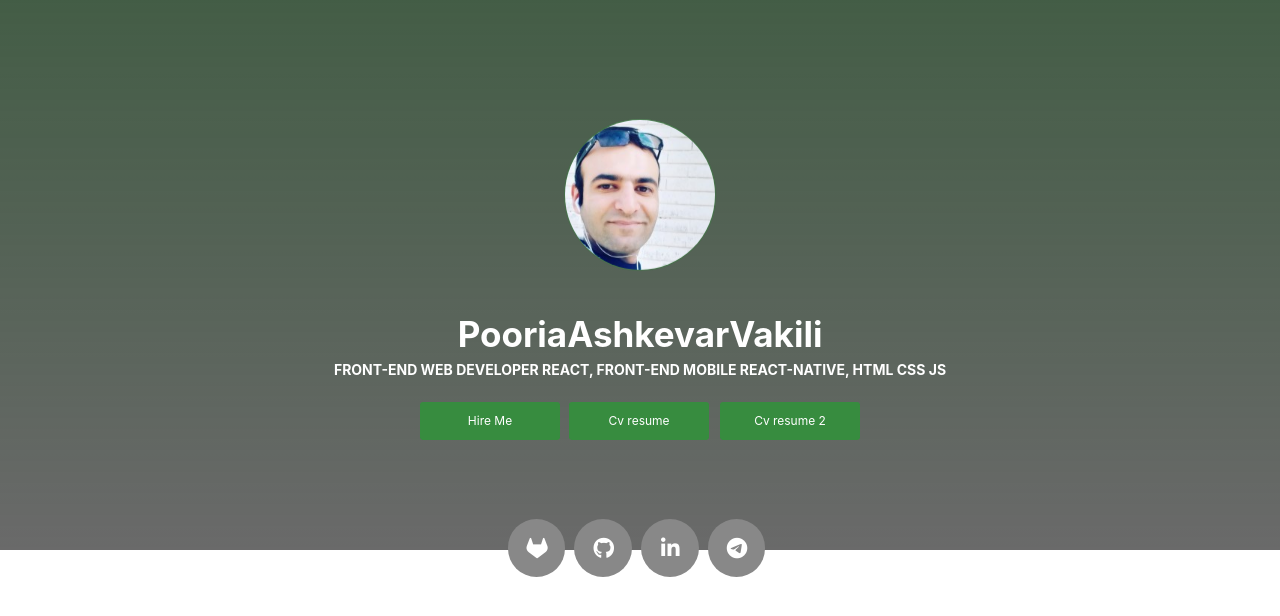
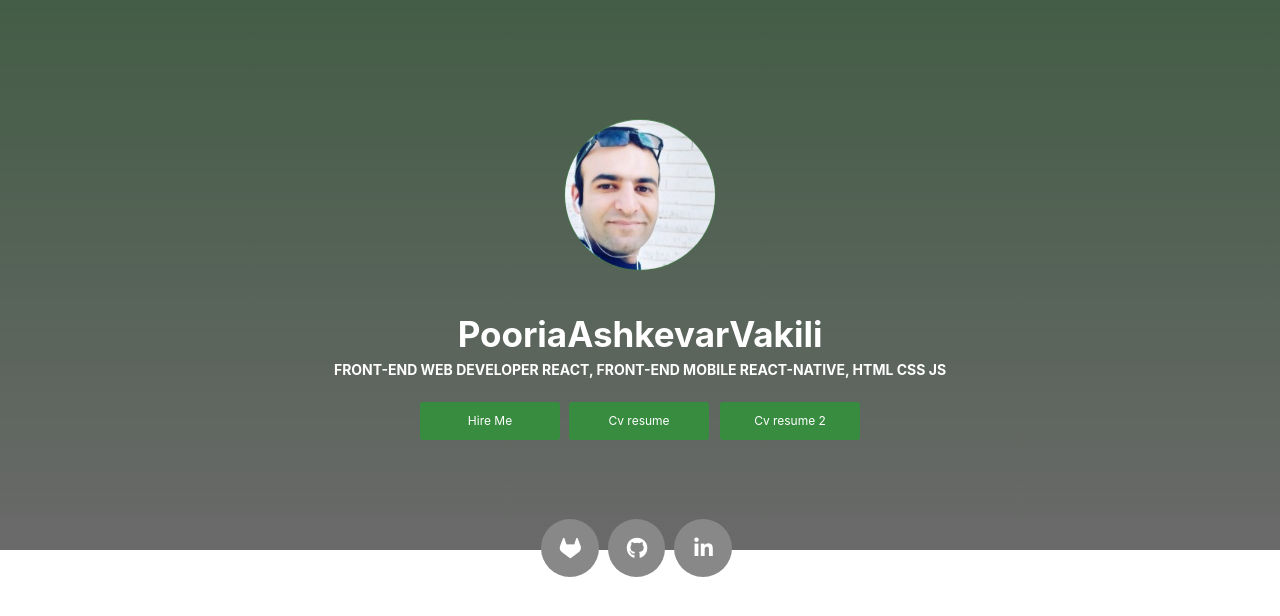
Before and after one commit to pooriaashkevarvakili/resume, a Next.js app: page /Profile in a window 1280 px wide. Shown: the top 616 px of the page. Built offline with nearby package versions, Linux system fonts and the light colour scheme.

Commit message:
firstcommit

```diff
--- a/pages/Communication.tsx
+++ b/pages/Communication.tsx
@@ -33,14 +33,7 @@ const Communication: React.FunctionComponent<AppProps> = ({
     >
       <i className="fa fa-linkedin"></i>
     </a>
-    <a
-      className="btn btn-default btn-round btn-lg btn-icon"
-      href="https://web.telegram.org/pooriaashkevarvakili"
-      rel="tooltip"
-      title="Follow me on Telegram"
-    >
-      <i className="fa fa-telegram"></i>
-    </a>
+
   </div>
 </div>
 </div>
--- a/pages/Footer.tsx
+++ b/pages/Footer.tsx
@@ -12,10 +12,9 @@ const Footer: React.FunctionComponent<AppProps> = ({
           <a className="cc-facebook btn btn-link" href="https://gitlab.com/pooriavakili"><i className="fa fa-gitlab fa-2x " aria-hidden="true"></i></a>
           <a className="cc-instagram btn btn-link" href="https://github.com/pooriavakili"><i className="fa fa-github fa-2x " aria-hidden="true"></i></a>
           <a className="cc-twitter btn btn-link " href="https://www.linkedin.com/in/pooria-vakili-6457a917a/"><i className="fa fa-linkedin fa-2x " aria-hidden="true"></i></a>
-          <a className="cc-google-plus btn btn-link" href="https://web.telegram.org/pooriaashkevarvakili">
-            <i className="fa fa-telegram fa-2x" aria-hidden="true"></i></a>
+
         </div>
-      <div className="h4 title text-center">pooriaashkevarvakili</div>
+      <div className="text-center h4 title">pooriaashkevarvakili</div>
       <div className="text-center text-muted">
         <p>&copy;  All rights reserved.resume pooriaashkevarvakili </p>
       </div>
```
